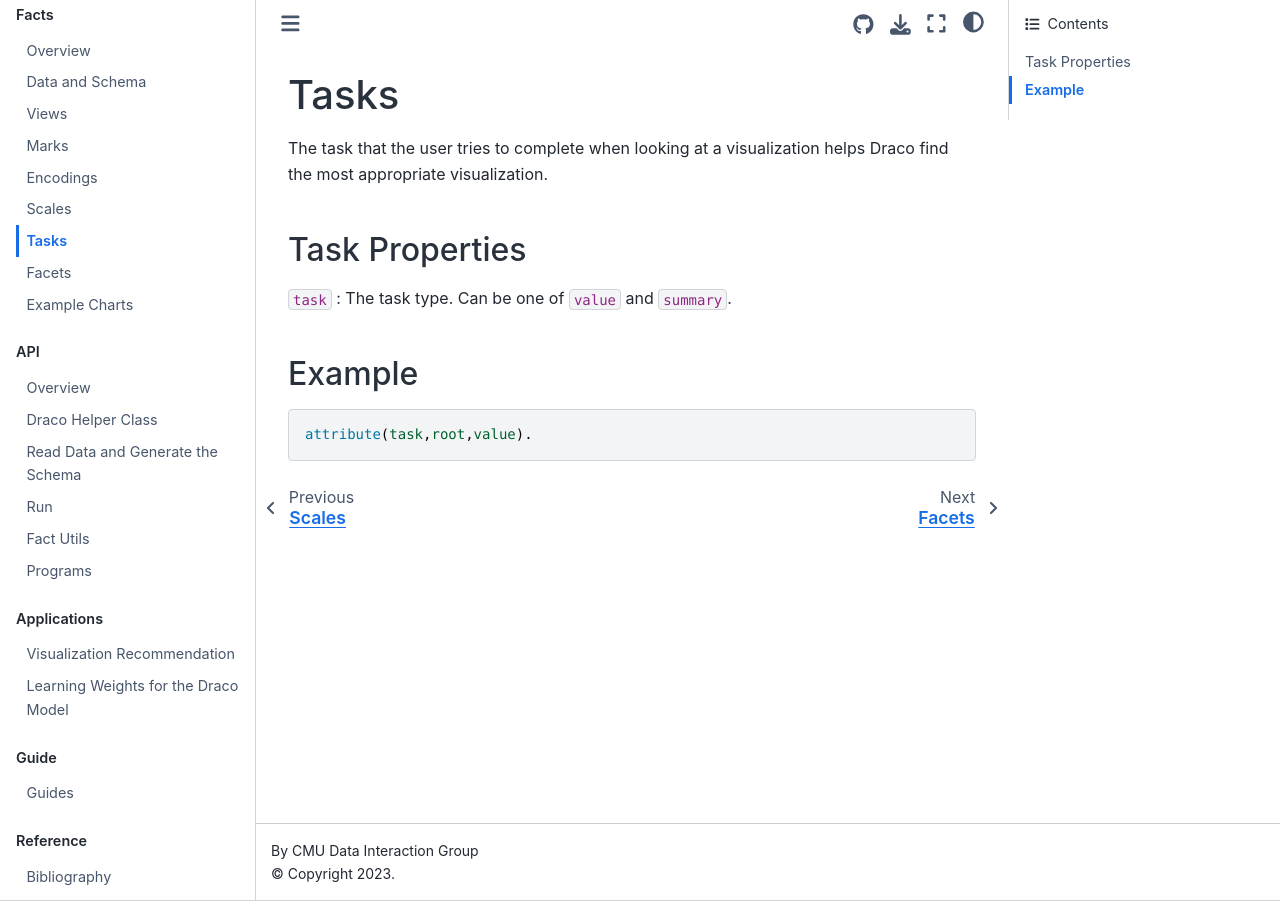
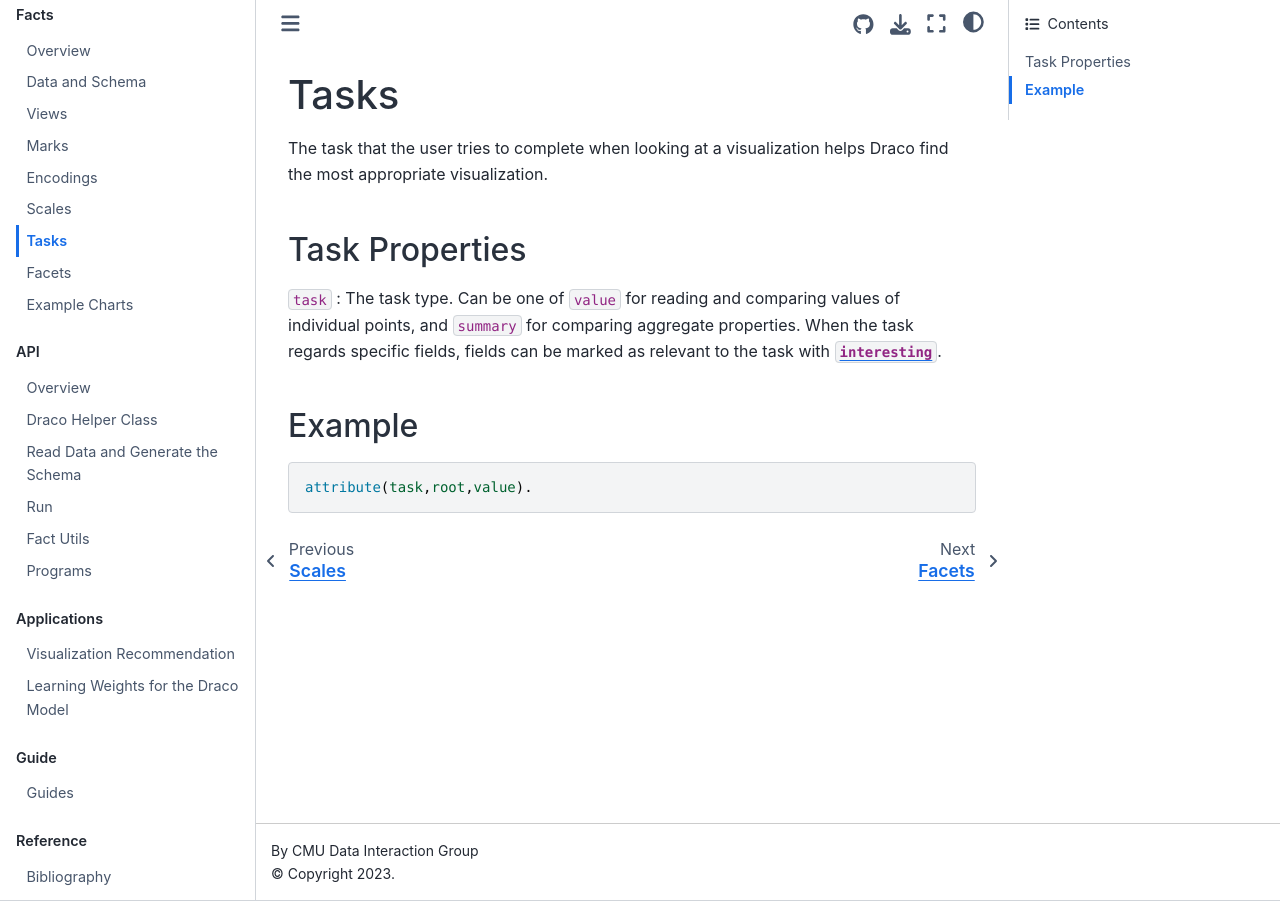
Before and after one commit to cmudig/draco2, a Jupyter Book: the page built from docs/facts/task.md, in a window 1280 px wide. Built offline with Jupyter Book 1.0.4 settings and Sphinx 7.4.7 and the Sphinx Book theme 1.1.4, drawn with Linux system fonts in a browser that asks for light colours.

Commit message:
add interesting to doc

```diff
--- a/docs/facts/task.md
+++ b/docs/facts/task.md
@@ -5,7 +5,8 @@ The task that the user tries to complete when looking at a visualization helps D
 ## Task Properties
 
 `task`
-: The task type. Can be one of `value` and `summary`.
+: The task type. Can be one of `value` for reading and comparing values of individual points, and `summary` for comparing aggregate properties. When the task regards specific fields, fields can be marked as relevant
+to the task with [`interesting`](schema.md#field-properties).
 
 ## Example
 
```
Also changed, not shown: docs/facts/schema.md (+4 -0 lines), 2 other files.
